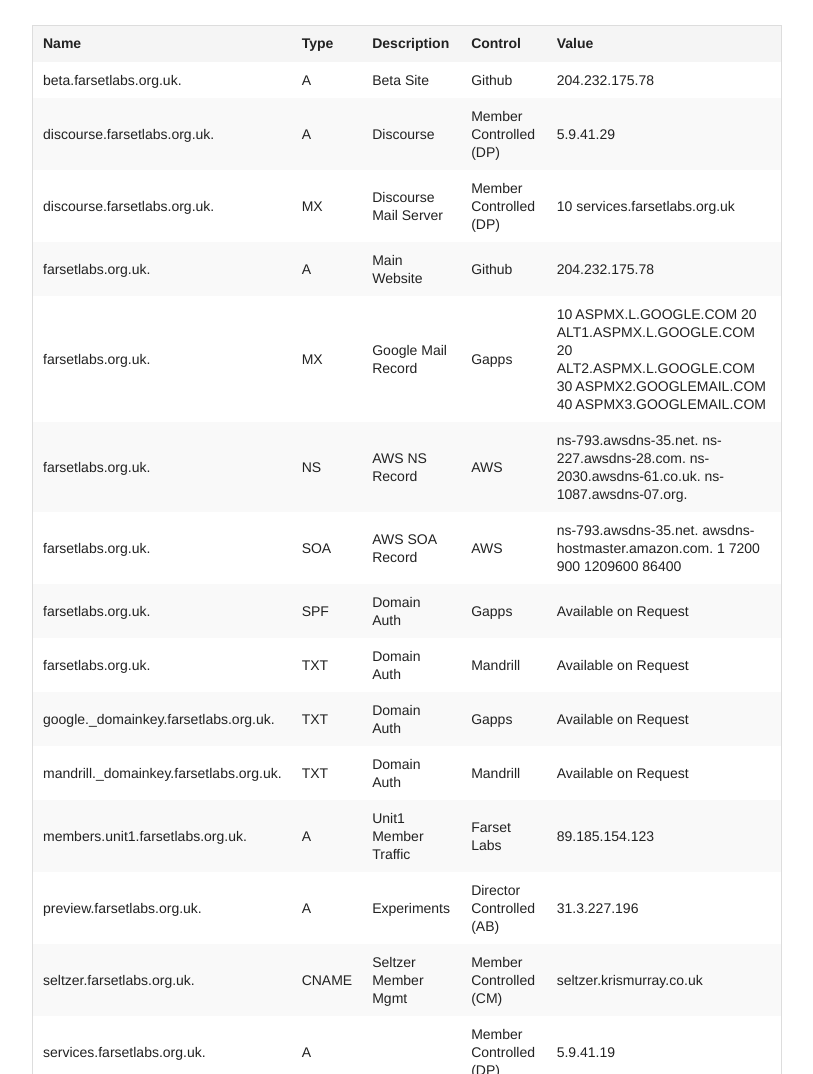
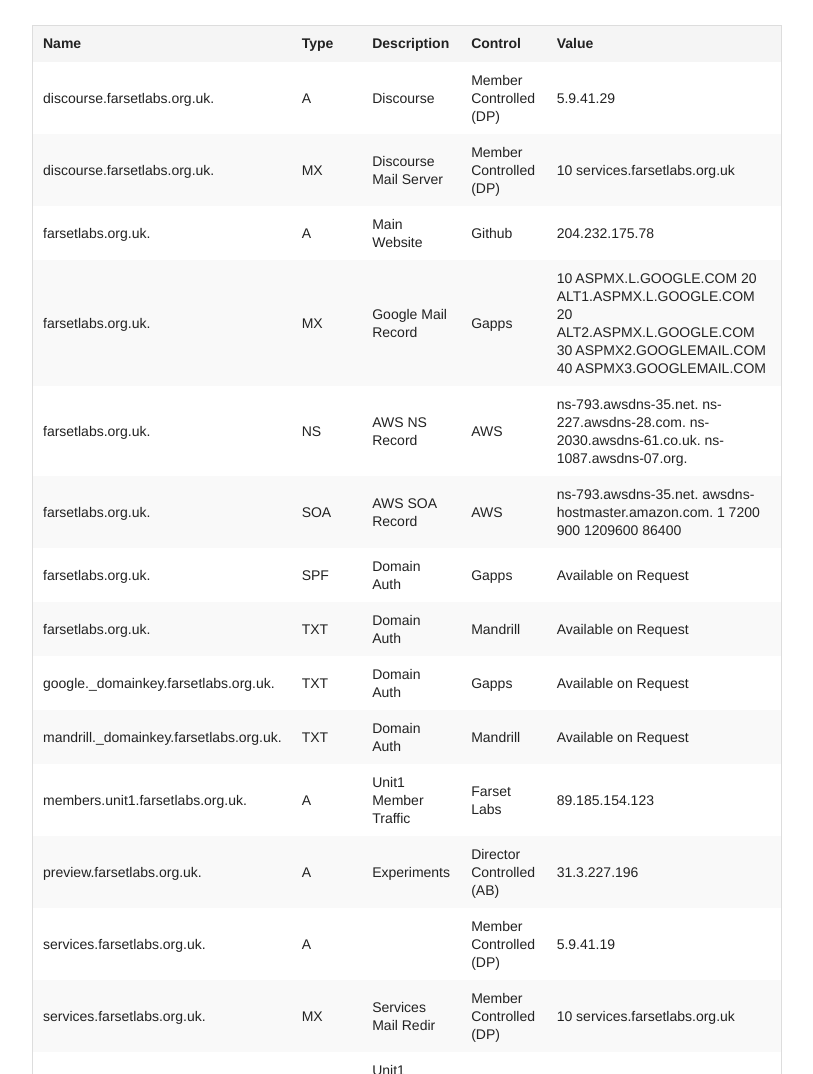
Before and after one commit to FarsetLabs/farsetlabs.github.io, a Jekyll site: the page built from about/net_conf.md, in a window 1280 px wide and 1400 px high. Shown: the part 326-1400 px from the top of the window, without its empty margins (233-1046 px from the left). Built offline with Jekyll 4.4.1, drawn with Linux system fonts in a browser that asks for light colours.

Commit message:
Removed Beta Site and Seltzer from net_conf
https://github.com/FarsetLabs/somebody-should/issues/10

```diff
--- a/about/net_conf.md
+++ b/about/net_conf.md
@@ -10,7 +10,6 @@
 
 | Name                                   | Type  | Description            | Control                  | Value |
 |----------------------------------------|-------|------------------------|--------------------------|---------------------------------------------------------------------|
-| beta.farsetlabs.org.uk.                | A     | Beta Site              | Github                   | 204.232.175.78                                                      |
 | discourse.farsetlabs.org.uk.           | A     | Discourse              | Member Controlled (DP)   | 5.9.41.29                                                           |
 | discourse.farsetlabs.org.uk.           | MX    | Discourse Mail Server  | Member Controlled (DP)   | 10 services.farsetlabs.org.uk                                       |
 | farsetlabs.org.uk.                     | A     | Main Website           | Github                   | 204.232.175.78                                                        |
@@ -23,7 +22,6 @@
 | mandrill.\_domainkey.farsetlabs.org.uk.| TXT   | Domain Auth            | Mandrill                 | Available on Request                                                |
 | members.unit1.farsetlabs.org.uk.       | A     | Unit1 Member Traffic   | Farset Labs              | 89.185.154.123                                                      |
 | preview.farsetlabs.org.uk.             | A     | Experiments            | Director Controlled (AB) | 31.3.227.196                                                     |
-| seltzer.farsetlabs.org.uk.             | CNAME | Seltzer Member Mgmt    | Member Controlled (CM)   | seltzer.krismurray.co.uk
 | services.farsetlabs.org.uk.            | A     |                        | Member Controlled (DP)   | 5.9.41.19                                                           |
 | services.farsetlabs.org.uk.            | MX    | Services Mail Redir    | Member Controlled (DP)   | 10 services.farsetlabs.org.uk                                       |
 | services.unit1.farsetlabs.org.uk.      | A     | Unit1 Services Traffic | Farset Labs              | 89.185.154.122                                                      |
```
